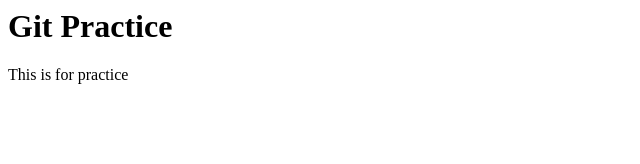
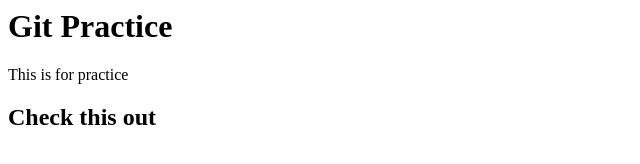
Before and after one commit to Dstern92/new-repo, a plain HTML site: page index.html in a window 1280 px wide. Shown: the whole page, without its empty margins (0-640 px from the left). Drawn offline with Linux system fonts and the light colour scheme.

Commit message:
Add h2 tag

```diff
--- a/index.html
+++ b/index.html
@@ -1,2 +1,3 @@
 <h1>Git Practice</h1>
 <p>This is for practice</p>
+<h2>Check this out</h2>
```
